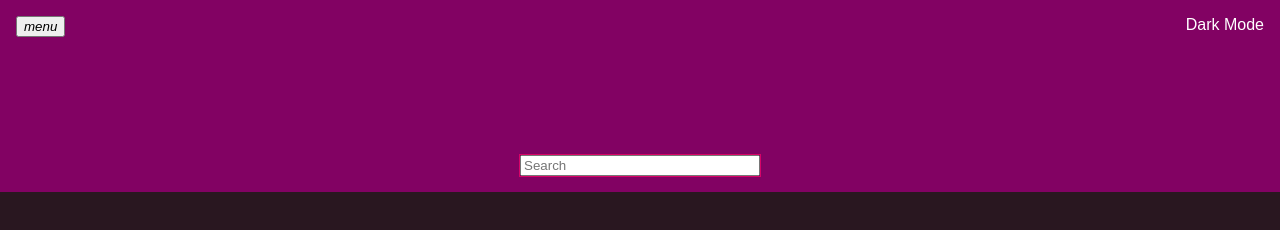
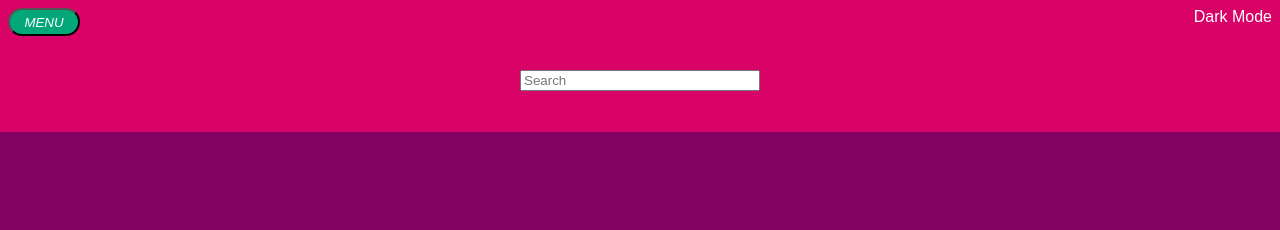
Before and after one commit to orpd0523/practice, a plain HTML site: page index.html in a window 1280 px wide. Drawn offline with Linux system fonts and the light colour scheme.

Commit message:
created styles for button

```diff
--- a/index.html
+++ b/index.html
@@ -14,8 +14,8 @@
     <nav class="nav">
         <div class="nav__holder">
             <div class="nav__menu">
-                <button type="button" class="nav__burger" id="button"><i class="menuIcon material-icons">menu</i>
-                    <i class="closeIcon material-icons">close</i>
+                <button type="button" class="nav__burger" id="button"><i class="menuIcon material-icons">MENU</i>
+                    <i class="closeIcon material-icons">CLOSE</i>
                 </button>
             </div>
             <div class="nav__darkMode">Dark Mode</div>
--- a/scripts.js
+++ b/scripts.js
@@ -1,5 +1,3 @@
-// console.log("I am connected!")
-
 const menu = document.querySelector('.nav__links')
 const items = document.querySelectorAll('.nav__item')
 const burger = document.querySelector('.nav__burger')
@@ -18,6 +16,7 @@ const toggleMenu = () => {
         close.style.display = "block"
         open.style.display = "none"
         menu.style.visibility = "visible"
+        menu.style.display = "flex"
     }
 
 }
@@ -33,11 +32,4 @@ items.forEach(
 const hide = () => {
     let element = document.getElementById("hide")
     element.classList.toggle('hidden');
-    // if (element.style.display === "none") {
-        // element.style.display = "block"
-    // } else {
-        // element.style.display = "visible"
-    // }
 }
-
-// hide(button)
--- a/styles.css
+++ b/styles.css
@@ -11,115 +11,98 @@ html {
 
 
 body {
-    background-color: #291720;
+    background-color: #820263;
     margin: 0;
     padding: 0;
 }
 
 .nav {
-    background-color: #820263;
+    background-color: #D90368;
     display: flex;
     flex-direction: column;
-    min-height: 2rem;
-    height: 12rem;
+    min-height: 8.25rem;
+    max-height: 12rem;
+    height: 100%;
     width: auto;
-    padding: .5rem;
-    color: white;}
+    margin-bottom: .5rem;
+    padding-bottom: 1rem;
+    color: white;
+}
 
-.nav__holder{
+.nav__holder {
     display: flex;
     flex-direction: row;
     justify-content: space-between;
     padding: .5rem;
 }
 
-.nav__burger{
+.nav__burger {
     cursor: pointer;
+    border-radius: 5rem;
+    background-color: #04A777;
+    color: #ffffff;
+    align-items: center;
+    width: 4.5rem;
+    height: 1.75rem;
 }
 
-.closeIcon{
+.closeIcon {
     display: none;
-}
-
-.menuIcon{
 
 }
 
-.nav__list{
-    display: block;
-}
 
-.menuItem {
-    display: block;
-    margin: 2rem 4rem;
-    font-size: 1.8rem;
-    color: white;
-    text-decoration: none;
-  }
-
-  .menuItem:hover {
-    text-decoration: underline;
-  }
-
-
-.showMenu{
+.showMenu {
     transform: translateY(0);
 }
 
-
-.nav__darkMode{
+.nav__darkMode {
     /* border: 2px solid red; */
 }
 
-.nav__links{
-    display: flex;
+.nav__links {
     flex-direction: column;
     align-items: center;
     list-style: none;
-    background-color: black;
     padding-right: 2rem;
     visibility: hidden;
 }
 
-.nav__home{
+.nav__home {
     text-decoration: none;
     margin-top: 1rem;
     padding-bottom: .5rem;
     color: white;
 }
 
-.nav__projects{
+.nav__projects {
     text-decoration: none;
     padding-top: .25rem;
     padding-bottom: .5rem;
     color: white;
 }
 
-.nav__portfolio{
+.nav__portfolio {
     text-decoration: none;
     padding-top: .25rem;
     padding-bottom: .5rem;
     color: white;
 }
 
-.nav__searchBar{
+.nav__searchBar {
     display: flex;
     justify-content: center;
-    padding: .5rem;
+    padding-top: .5rem;
 }
 
-.nav__input{
+.nav__input {
     width: 15rem;
     outline: .1rem solid #D90368;
 }
 
-.nav__input:hover{
+.nav__input:hover {
     outline: .1rem solid #01ff99;
 }
-
-/* #hide{
-    display: none;
-} */
 
 .hidden {
     display: none;
```
